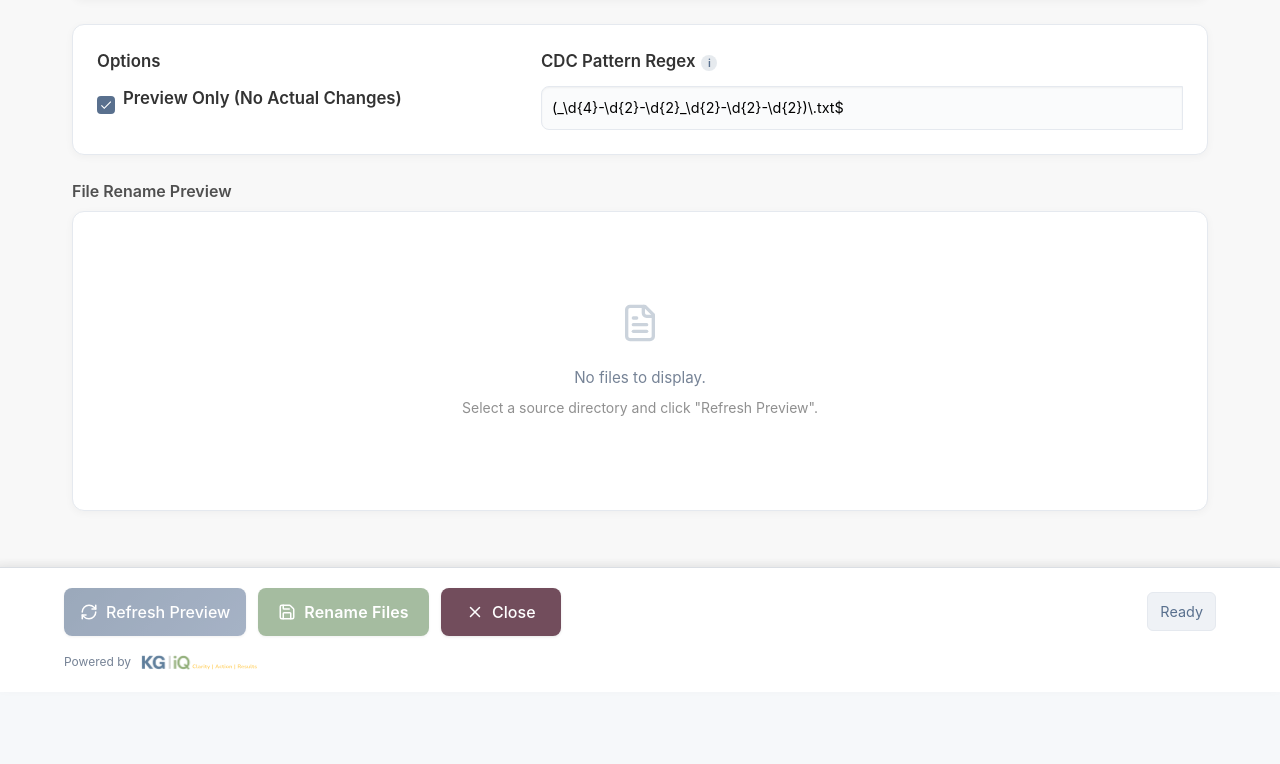
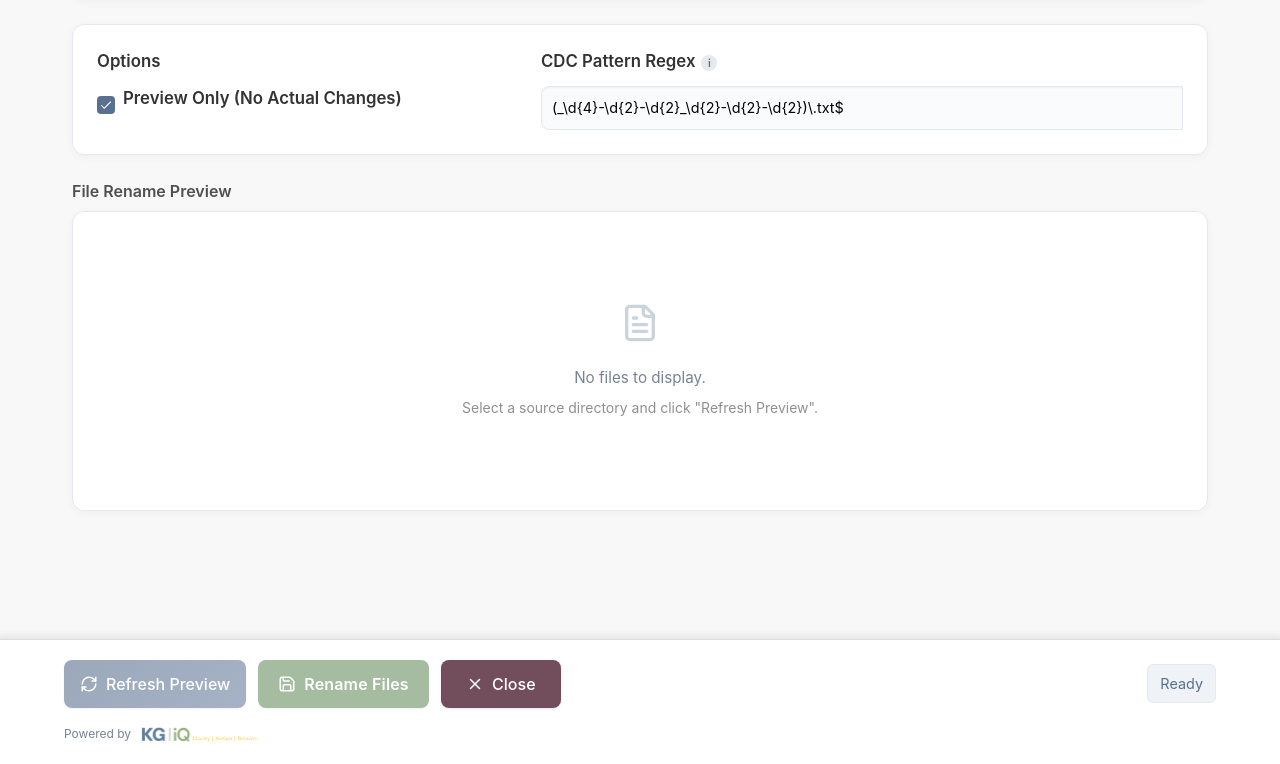
Before and after one commit to BIWizzard/CDC_Renamer, a React app: page / in a window 1280 px wide. Shown: the part 629-1393 px from the top of the page. Before the commit the page ends 1321 px from the top, so only its background shows below. Built offline with nearby package versions, Linux system fonts and the light colour scheme.

Commit message:
sticky footer fix

```diff
--- a/styles/theme.css
+++ b/styles/theme.css
@@ -278,14 +278,15 @@
     background-color: rgba(255, 255, 255, 0.25);
   }
 
-  /* Add to your theme.css file */
-/* Sticky footer with transparency */
+/* Fixed footer that stays visible (replace previous footer styles) */
 .footer {
-    position: sticky;
+    position: fixed;
     bottom: 0;
-    background-color: rgba(246, 248, 250, 0.85); /* Light mode with transparency */
+    left: 0;
+    right: 0;
+    background-color: rgba(246, 248, 250, 0.9); /* Light mode with transparency */
     backdrop-filter: blur(8px); /* Creates a frosted glass effect */
-    z-index: 10;
+    z-index: 100; /* Higher z-index to ensure it stays on top */
     border-top: 1px solid var(--border-light);
     padding: 1rem;
     transition: background-color 0.3s ease;
@@ -293,8 +294,7 @@
 
   /* Dark mode version */
   .theme-dark .footer {
-    background-color: rgba(30, 30, 46, 0.85); /* Dark mode with transparency */
-    border-top: 1px solid var(--border-light);
+    background-color: rgba(30, 30, 46, 0.9); /* Dark mode with transparency */
   }
 
   /* Add a subtle shadow to create depth */
@@ -309,7 +309,7 @@
     pointer-events: none;
   }
 
-  /* Dark mode shadow */
-  .theme-dark .footer::before {
-    background: linear-gradient(to top, rgba(0,0,0,0.2), transparent);
+  /* Add padding to the bottom of the main content to prevent footer overlap */
+  main {
+    padding-bottom: 6rem !important; /* Adjust based on your footer height */
   }
```
